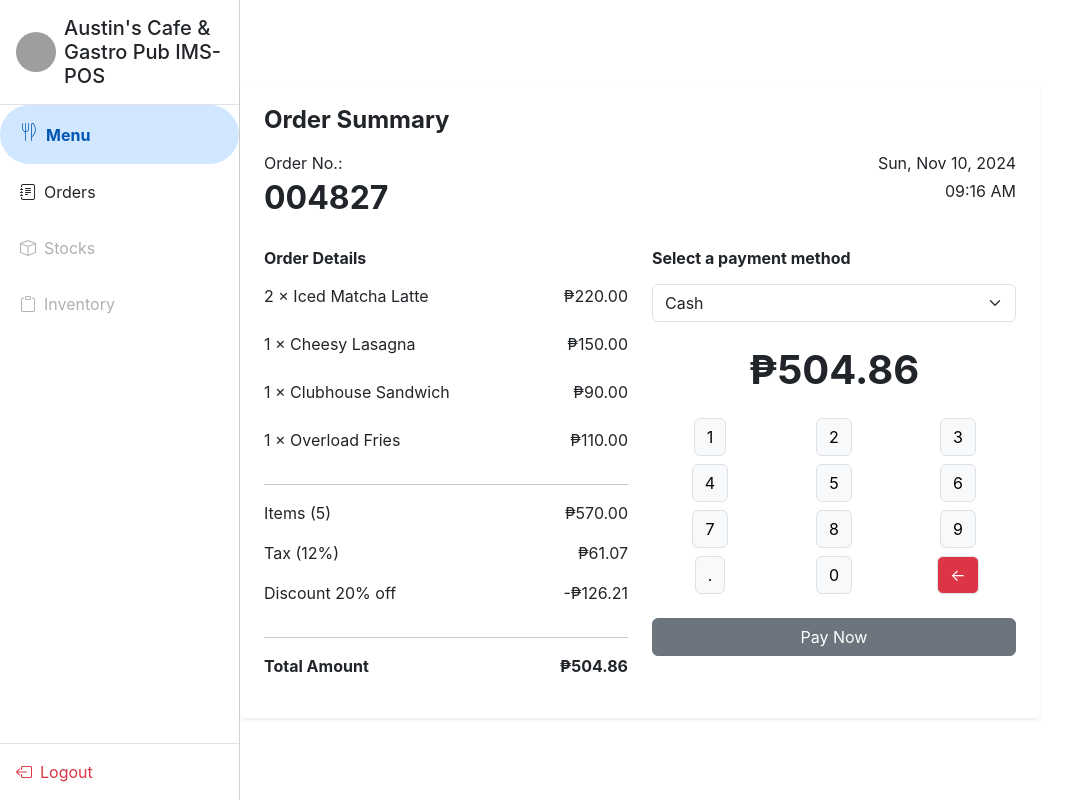
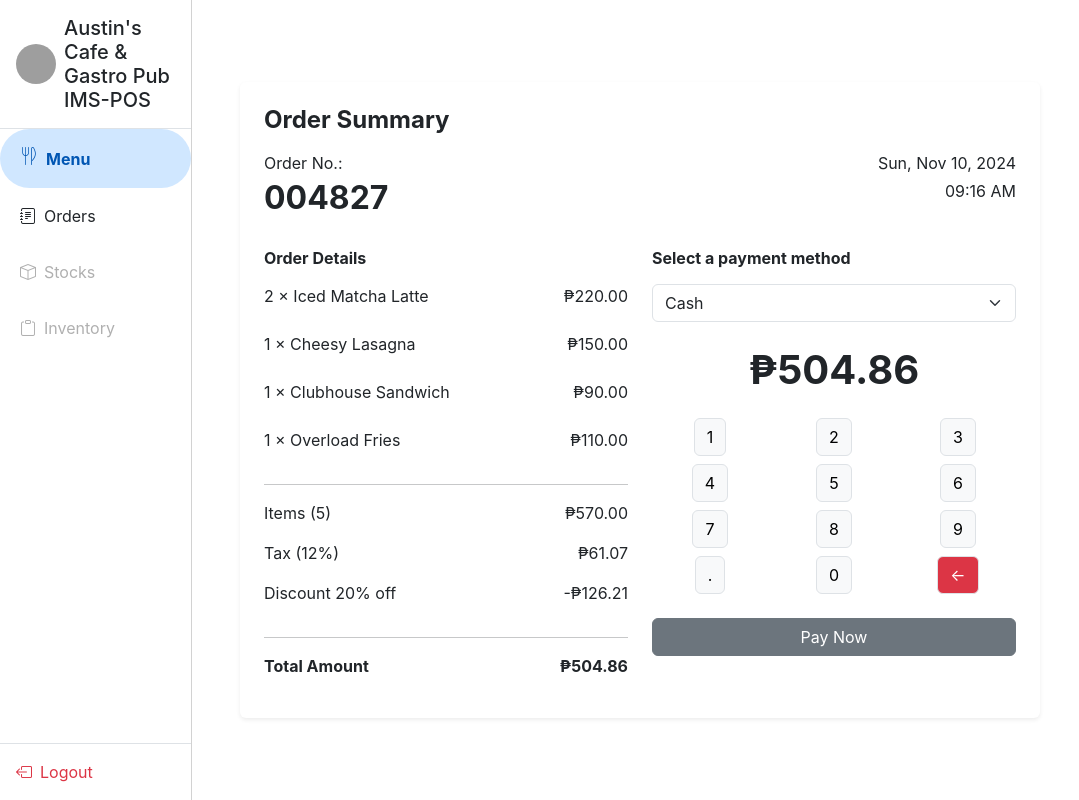
Before and after one commit to codingwith-ry/Austin-sIMS-POS, a PHP site: page /orderSummary.php in a window 1280 px wide. Shown: the whole page, without its empty margins (0-1079 px from the left). Run offline with PHP 8.4, Linux system fonts and the light colour scheme; some libraries are stand-ins or nearby versions; grey boxes are pictures that could not be loaded.

Commit message:
verticalNav: fix

```diff
--- a/IMS-POS/verticalNav.php
+++ b/IMS-POS/verticalNav.php
@@ -25,7 +25,7 @@
     <title>Document</title>
 </head>
 <body style="font-family: Inter, sans-serif;">
-    <div class="offcanvas offcanvas-start show" id="sideNav" data-bs-scroll="true" data-bs-backdrop="false" tabindex="-1" aria-labelledby="sideNavLabel" style="width: 240px;">
+    <div class="offcanvas offcanvas-start show" id="nav" data-bs-scroll="true">
         <div class="offcanvas-header border-bottom">
             <div class="d-flex align-items-center">
                 <img src="logo.png" alt="Logo" style="width: 40px; height: 40px; border-radius: 50%;">
@@ -59,4 +59,3 @@
             </a>
         </div>
     </div>
-</body>
```
